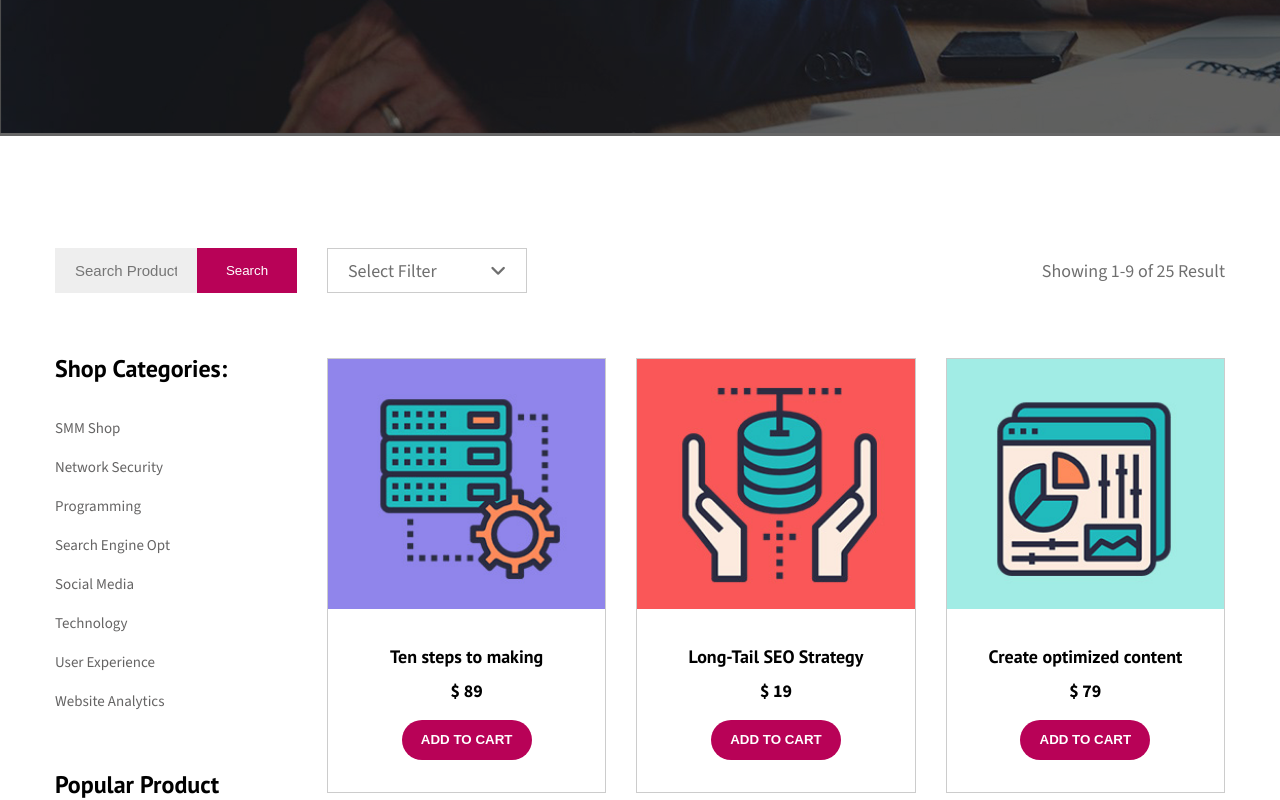
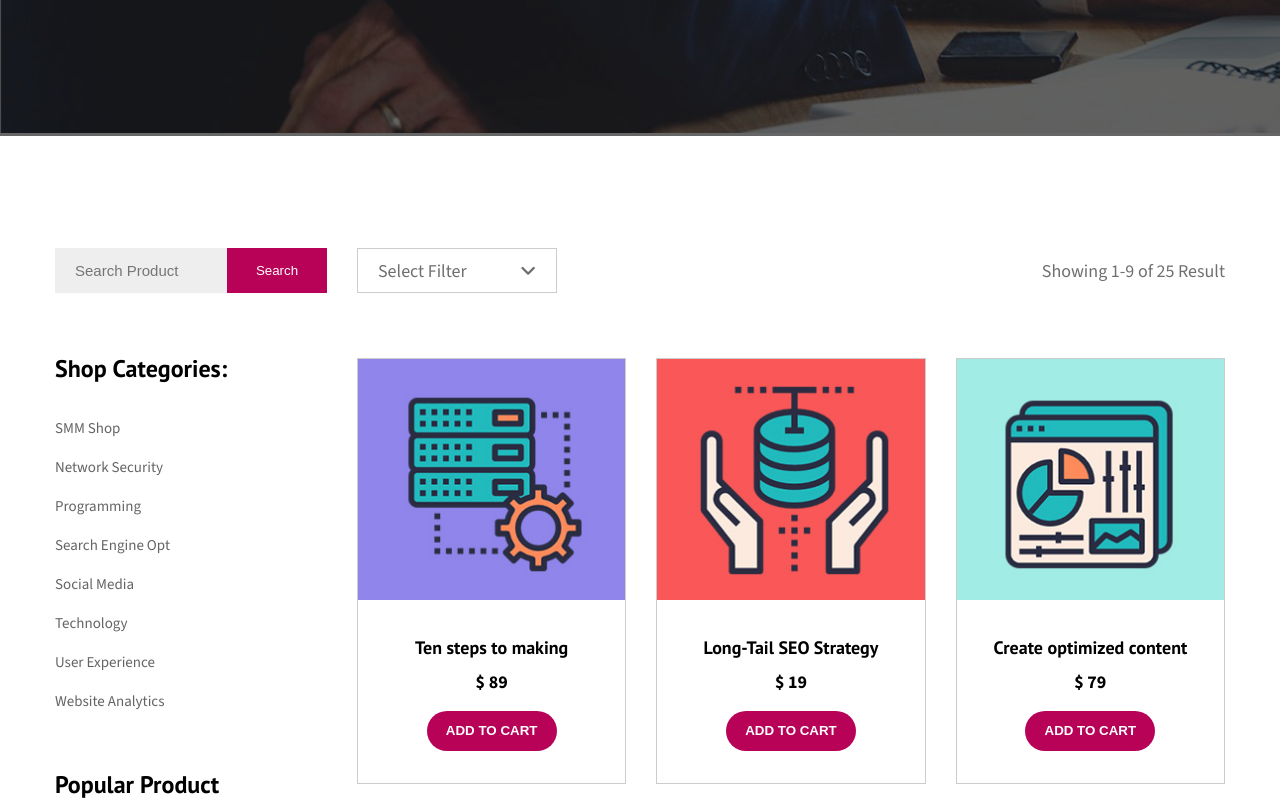
Before and after one commit to NhanLamf8/f8-zoom-day-7, a plain HTML site: page shop.html in a window 1280 px wide. Shown: the part 360-1160 px from the top of the page. Drawn offline with nearby package versions, Linux system fonts and the light colour scheme.

Commit message:
fix flex item shop page

```diff
--- a/assets/css/style.css
+++ b/assets/css/style.css
@@ -381,11 +381,11 @@ h1.heading {
   padding-top: 112px;
   display: flex;
   padding-bottom: 98px;
+  gap: 30px;
 }
 
 .shop-left {
   width: 272px;
-  padding-right: 30px;
 }
 
 .search-form {
@@ -474,15 +474,18 @@ h1.heading {
   padding: 0 20px;
 }
 .product-list {
+  --colum: 3;
+  --space: 30px;
   display: flex;
   flex-wrap: wrap;
-  gap: 30px;
-  width: 100%;
+  row-gap: var(--space);
   margin-top: 65px;
+  margin-left: calc(-1 * var(--space));
 }
 .product-item {
-  width: calc(100% / 3 - 20px);
+  width: calc(100% / var(--colum) - var(--space));
   border: 1px solid #ccc;
+  margin-left: var(--space);
 }
 
 .product-item .img-thumb {
```
Also changed, not shown: index.html (+1 -1 lines), shop.html (renamed from blog.html).
